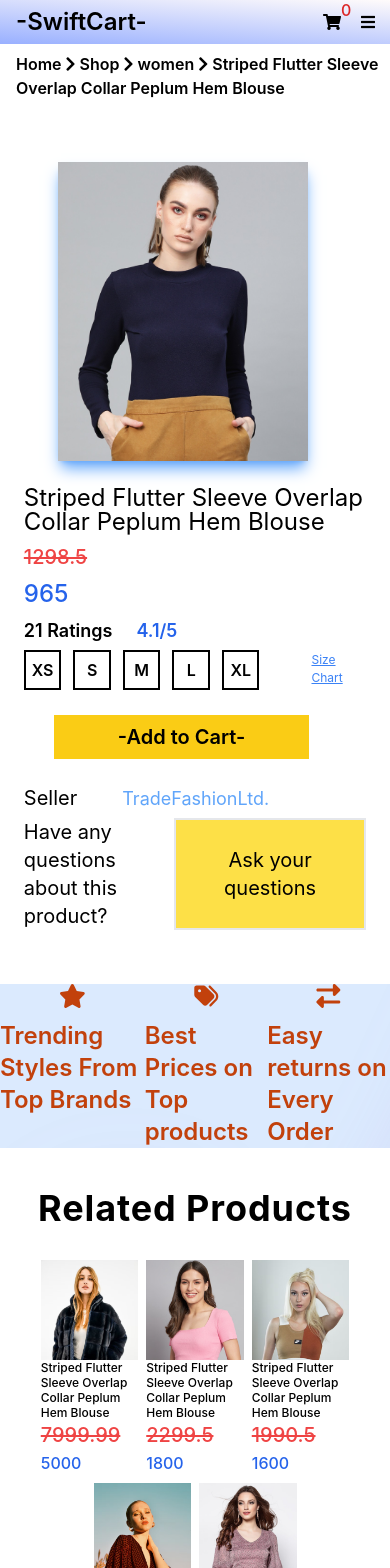
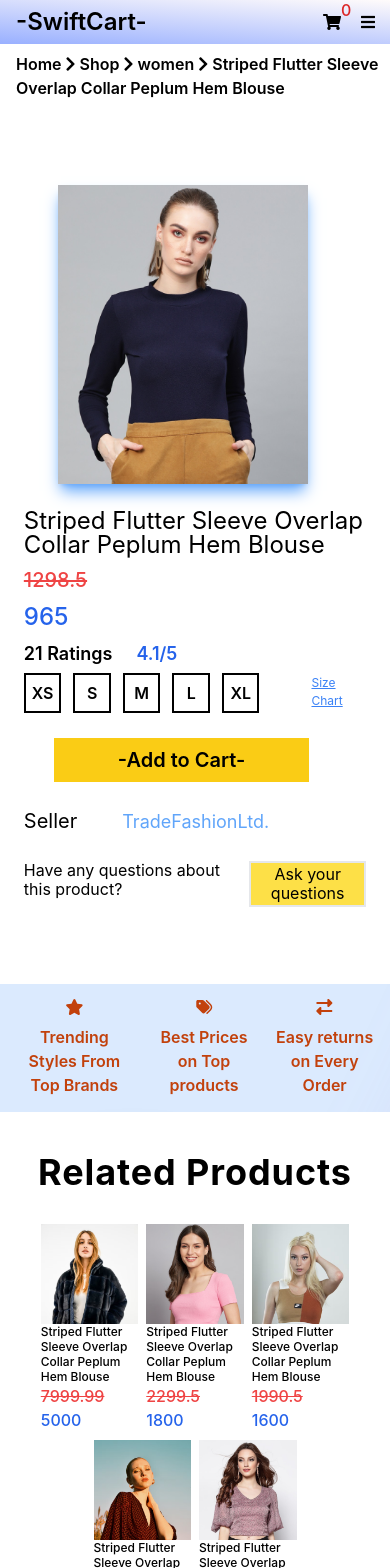
Before and after one commit to HuSTLeR1709/swiftcart, a React (Create React App) app: page /product/12 in a window 390 px wide. Shown: the top 1568 px of the page. Built offline with nearby package versions, Linux system fonts and the light colour scheme.

Commit message:
about page done

```diff
--- a/src/components/Aboutus.js
+++ b/src/components/Aboutus.js
@@ -5,19 +5,19 @@ const Aboutus = () => {
   return (
     <>
         <div className='aboutsec w-full h-auto flex justify-center items-center flex-col flex-wrap'>
-        <div className='text-2xl w-3/4 h-auto mt-20 flex flex-col gap-8  '>
+        <div className='aboutwrapper text-2xl w-3/4 h-auto mt-20 flex flex-col gap-8  '>
         <div className='flex justify-center items-center'>
-            <p className='text-4xl font-semibold'>About Us</p>
+            <p className='abouthead text-4xl font-semibold'>About Us</p>
         </div>
             <p>Welcome to SwiftCart, where shopping meets swiftness! At SwiftCart, we believe in more than just transactions; we believe in transforming the way you experience online shopping. Our journey began with a simple idea – to provide a platform that marries speed and style, offering you an unparalleled shopping experience right at your fingertips.
             </p>
-        <p className='text-2xl '><span className='font-semibold flex text-orange-600'>Our Mission:</span>
-        <br></br> SwiftCart is on a mission to redefine the e-commerce landscape by bringing you the latest trends, high-quality products, and unbeatable deals in record time. We understand that in today's fast-paced world, your time is precious. That's why we've curated a selection of products that align with your lifestyle, allowing you to shop swiftly without compromising on style or substance.</p>
-        <p className='text-2xl'><span className='font-semibold flex mb-4 text-orange-600'>Join the SwiftCart Revolution:</span>
+        <p className='aboutpara text-2xl '><span className='parahead font-semibold flex mb-4 text-orange-600'>Our Mission:</span>
+         SwiftCart is on a mission to redefine the e-commerce landscape by bringing you the latest trends, high-quality products, and unbeatable deals in record time. We understand that in today's fast-paced world, your time is precious. That's why we've curated a selection of products that align with your lifestyle, allowing you to shop swiftly without compromising on style or substance.</p>
+        <p className=' aboutpara text-2xl'><span className='parahead font-semibold flex mb-4 text-orange-600'>Join the SwiftCart Revolution:</span>
 
 Whether you're a trendsetter, a tech enthusiast, or someone looking to elevate their everyday essentials, SwiftCart is your go-to destination. Join us in the SwiftCart revolution, where swiftness and style converge to redefine your online shopping experience.
 
-<span className='text-2xl font-semibold flex my-8 text-orange-600'>Thank you for choosing SwiftCart. Your journey to swift, stylish, and satisfying shopping starts here!</span></p>
+<span className='lastthanks text-2xl font-semibold flex my-8 text-orange-600'>Thank you for choosing SwiftCart. Your journey to swift, stylish, and satisfying shopping starts here!</span></p>
         </div>
             </div>
     </>
--- a/src/components/Details.js
+++ b/src/components/Details.js
@@ -64,9 +64,9 @@ const Details = (props) => {
         <div>
             <p className='text-xl'>Seller<span className='text-blue-400 text-lg ml-10 cursor-pointer'> TradeFashionLtd. </span></p>
         </div>
-        <div className='flex justify-between text-xl'>
+        <div className='askquestion flex justify-between text-xl'>
             <p>Have any questions about this product?</p>
-            <button className='border-2 px-12 py-1  bg-yellow-300 hover:bg-blue-300'>Ask your questions</button>
+            <button className='askbutton border-2 px-12 py-1  bg-yellow-300 hover:bg-blue-300'>Ask your questions</button>
         </div>
         <div>
 
--- a/src/components/Features.js
+++ b/src/components/Features.js
@@ -1,22 +1,23 @@
 import React from 'react'
+import './features.css'
 import { FontAwesomeIcon } from '@fortawesome/react-fontawesome'
 import { faStar, faTags, faExchangeAlt } from '@fortawesome/free-solid-svg-icons'
 
 const Features = () => {
   return (
-    <div className="relative isolate overflow-hidden bg-blue-100 sm:py-24 lg:py-6 my-10">
-    <div className="flex justify-evenly">
-    <div className='flex gap-3 flex-col font-semibold text-2xl text-orange-700'>
+    <div className="featurescontainer relative isolate overflow-hidden bg-blue-100 sm:py-24 lg:py-6 my-10">
+    <div className="featureswrapper flex justify-evenly">
+    <div className='featurestxt flex gap-3 flex-col font-semibold text-2xl text-orange-700'>
     <FontAwesomeIcon icon={faStar} />
-      <p>Trending Styles From Top Brands</p>
+      <p className='intxt'>Trending Styles From Top Brands</p>
     </div>
-    <div   className='flex gap-3 flex-col font-semibold text-2xl text-orange-700'>
+    <div   className='featurestxt flex gap-3 flex-col font-semibold text-2xl text-orange-700'>
     <FontAwesomeIcon icon={faTags} />
-      <p>Best Prices on Top products</p>
+      <p className='intxt'>Best Prices on Top products</p>
     </div>
-    <div  className='flex gap-3 flex-col font-semibold text-2xl text-orange-700'>
+    <div  className='featurestxt flex gap-3 flex-col font-semibold text-2xl text-orange-700'>
     <FontAwesomeIcon icon={faExchangeAlt} />
-     <p>Easy returns on Every Order</p>
+     <p className='intxt'>Easy returns on Every Order</p>
     </div>
 
     </div>
--- a/src/components/Items.js
+++ b/src/components/Items.js
@@ -14,7 +14,7 @@ const Items = (props) => {
         </div></Link>
         <p className='name text-xl font-medium'>{props.name}</p>
 
-        <p className='price font-medium text-red-500 line-through'>{props.old_price}</p> <span className='font-medium text-blue-600'>{props.new_price}</span>
+        <p className='itemprice font-medium text-red-500 line-through'>{props.old_price}</p> <span className='font-medium text-blue-600'>{props.new_price}</span>
 
         </div>
 
--- a/src/components/about.css
+++ b/src/components/about.css
@@ -2,3 +2,27 @@
     background: rgb(110,143,255);
 background: linear-gradient(180deg, rgba(110,143,255,1) 0%, rgba(255,255,255,1) 95%);
 }
+
+@media (max-width:480px) {
+   .aboutwrapper{
+    width: 90%;
+    font-size: 1em;
+    line-height: 1.5em;
+    margin-top: 20px;
+    gap: 10px;
+   }
+   .abouthead{
+    font-size: 2em;
+   }
+   .aboutpara{
+    font-size: 1em;
+    line-height: 1.5em;
+   }
+   .parahead{
+    font-size: 1.25em;
+   }
+   .lastthanks{
+    font-size: 1.25em;
+    text-align: center;
+   }
+}
--- a/src/components/details.css
+++ b/src/components/details.css
@@ -45,10 +45,12 @@
         margin-left: 30px;
         margin-bottom: 20px;
     }
+    .askquestion{
+        font-size: 1em;
+        line-height: 1.2em;
+        margin-top: 20px;
+    }
+    .askbutton{
+        padding: 2px;
+    }
 }
-@media (min-width:480px) {
-    .leftside{
-        width: max-content;
-    }
-
-}
--- /dev/null
+++ b/src/components/features.css
@@ -0,0 +1,16 @@
+@media (max-width:480px) {
+ .featurestxt{
+    font-size: 1em;
+    line-height: 1.5em;
+    gap: 10px;
+ }
+ .featurescontainer{
+    padding: 15px;
+ }
+ .intxt{
+    text-align: center;
+ }
+ .featureswrapper{
+    gap: 20px;
+ }
+}
```
